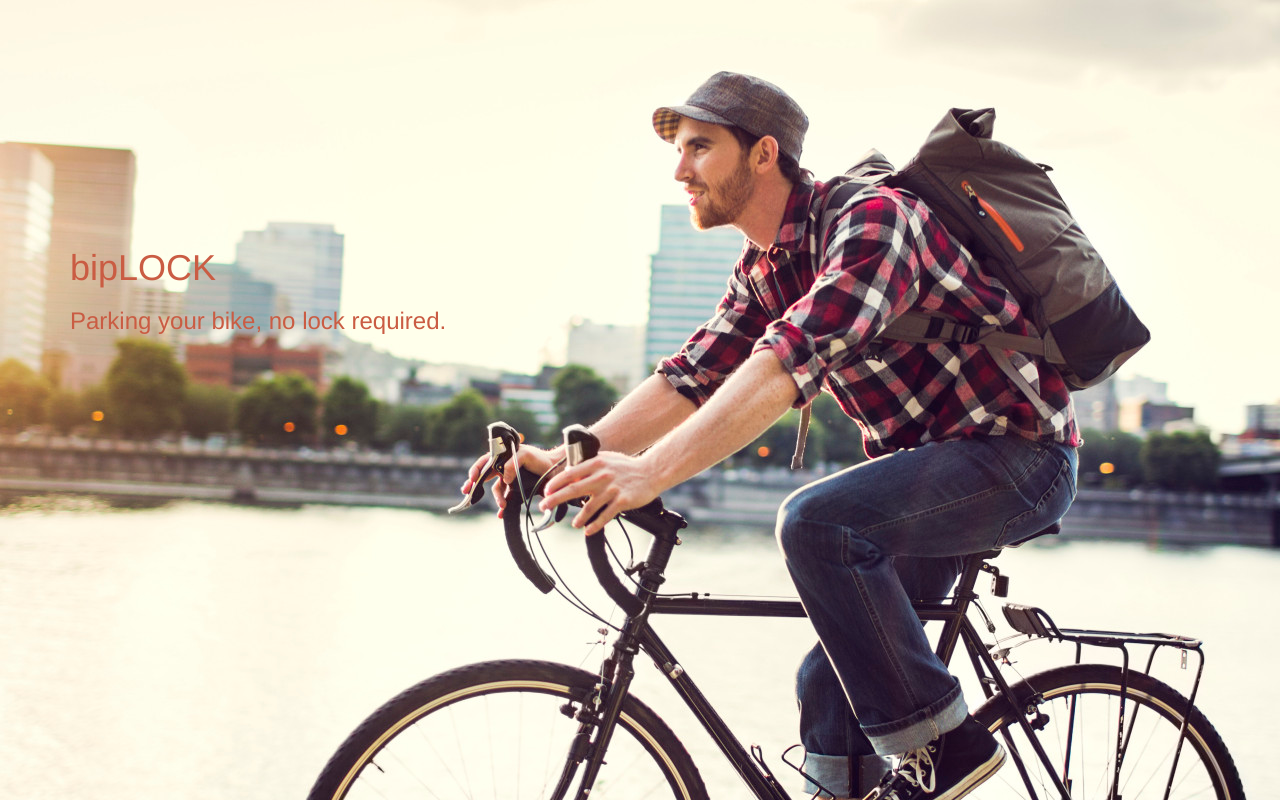
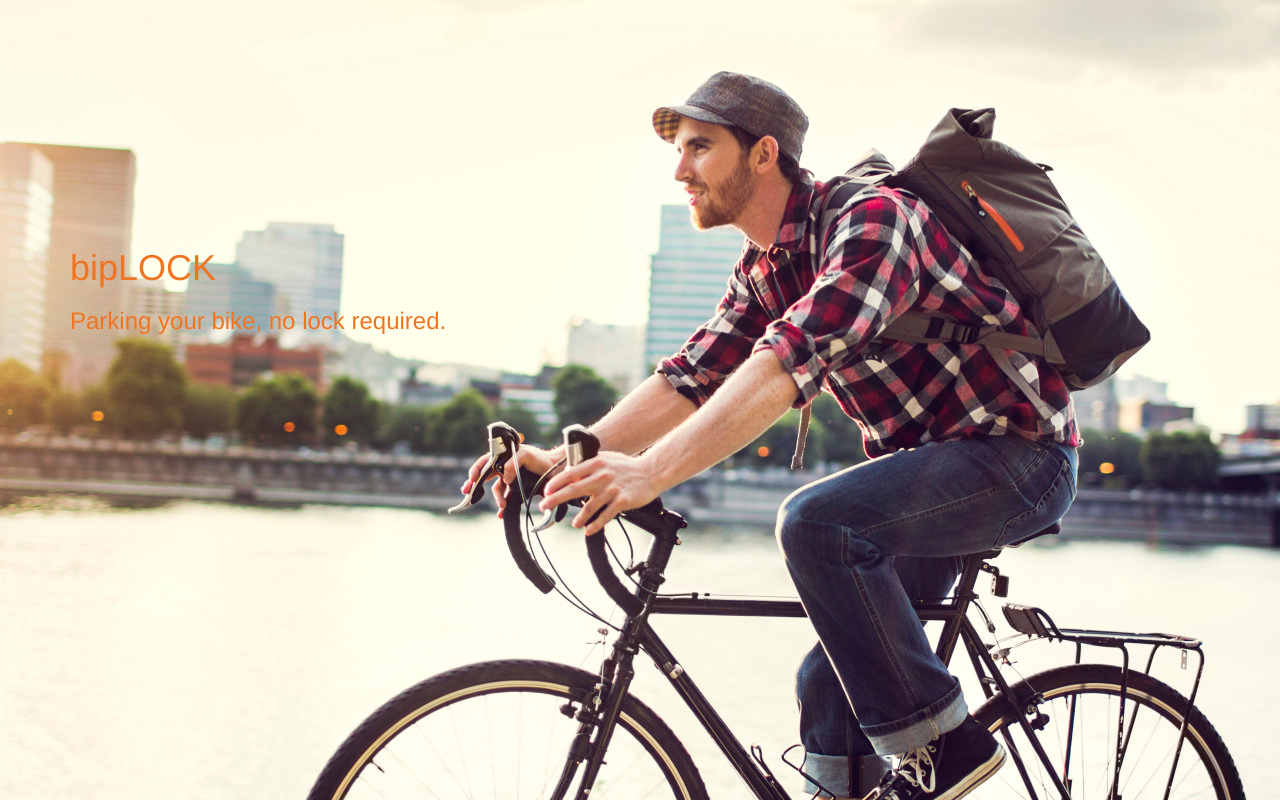
Before and after one commit to lbutetroch/lbutetroch.github.io, a plain HTML site: page index.html in a window 1280 px wide. Drawn offline with nearby package versions, Linux system fonts and the light colour scheme.

Commit message:
Orange Commit

```diff
--- a/style.css
+++ b/style.css
@@ -2,7 +2,7 @@
 	text-align: left;
 	padding-top: 20%;
 	padding-bottom: 10%;
-	color: #ca5c43;
+	color: #f07522;
 }
 body {
 	background: url(BicycleCity.jpg) no-repeat top;
```
